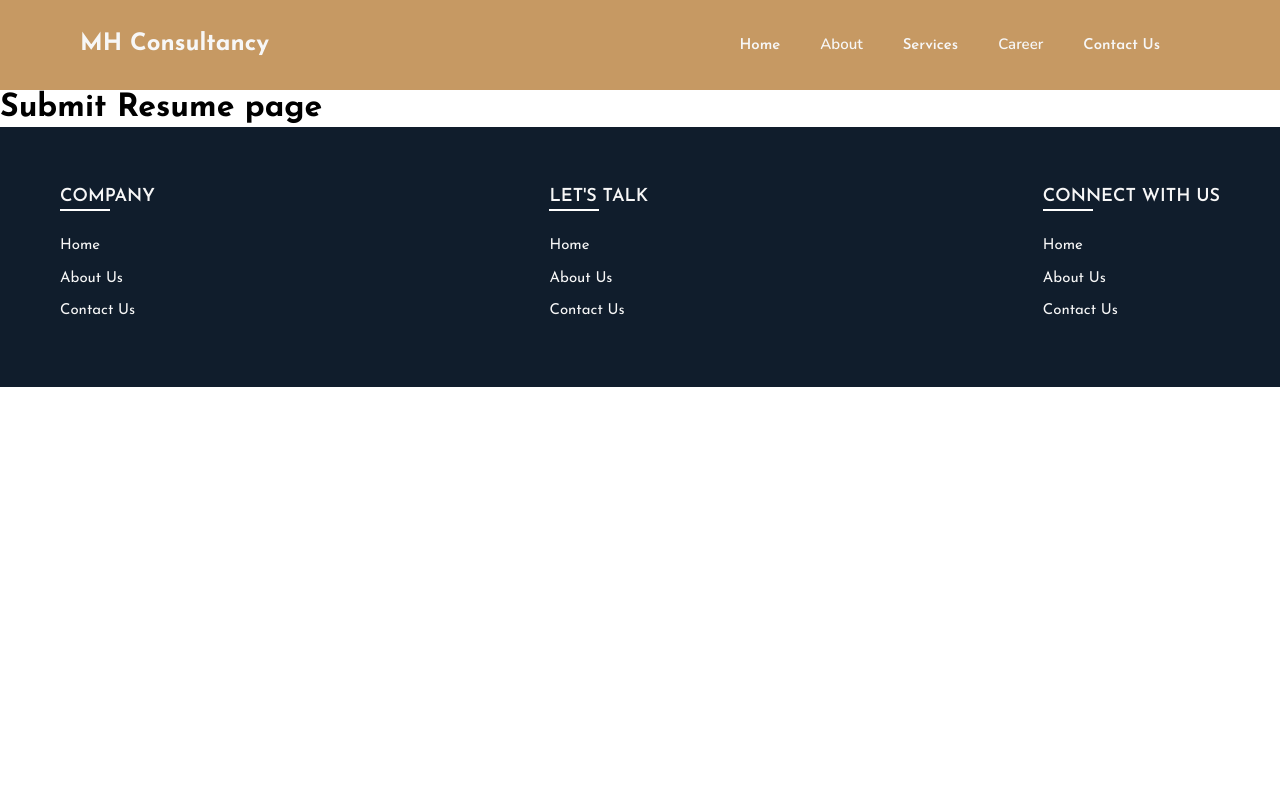
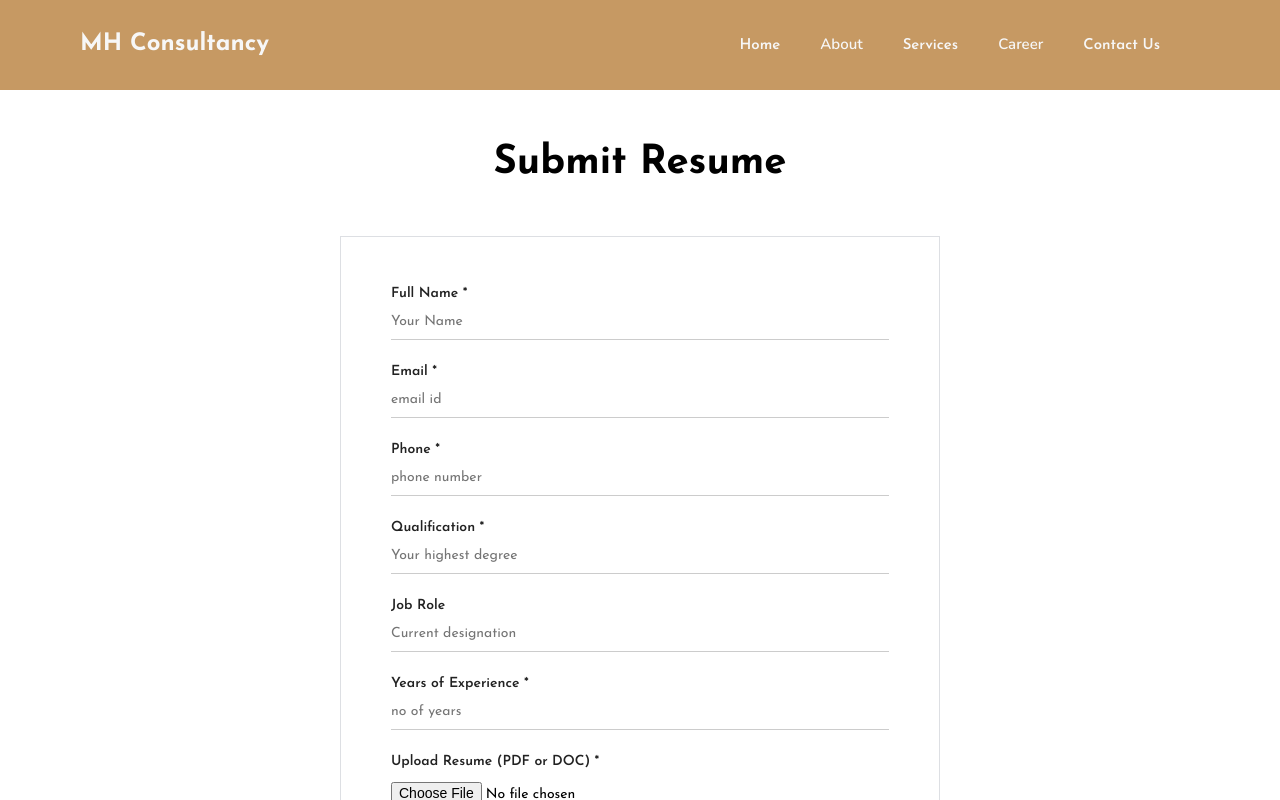
Before and after one commit to Agasthian/morpheusV2.0, a React (Create React App) app: page /submit-resume in a window 1280 px wide. Shown: the top 800 px of the page. Built offline with nearby package versions, Linux system fonts and the light colour scheme.

Commit message:
Added submit reume page with user submition form

```diff
--- a/src/components/jobForm/jobForm.styles.scss
+++ b/src/components/jobForm/jobForm.styles.scss
@@ -20,11 +20,13 @@
         font-weight: 600;
         color: #222;
         text-align: left;
+        padding-top: 1.2rem;
+        line-height: 1rem;
       }
 
       input,
       textarea {
-        padding: 1rem 0rem;
+        padding-bottom: 1rem;
         font-size: 1.4rem;
         border: none;
         border-bottom: 1px solid #ccc;
--- a/src/pages/careers/submit-resume.component.jsx
+++ b/src/pages/careers/submit-resume.component.jsx
@@ -2,6 +2,7 @@ import React from "react";
 import { Helmet } from "react-helmet";
 
 import Layout from "../../components/layout/layout";
+import "./submit-resume.styles.scss";
 
 const SubmitResume = () => {
   return (
@@ -9,7 +10,68 @@ const SubmitResume = () => {
       <Helmet>
         <title>MHConsultancy | Careers </title>
       </Helmet>
-      <h1>Submit Resume page</h1>
+      <div className="submit-resume_wrapper container">
+        <div className="heroSection">
+          <h1>Submit Resume</h1>
+        </div>
+        <form
+          name="submit-resume"
+          method="POST"
+          data-netlify="true"
+          encType="multipart/form-data"
+          netlify-honeypot="bot-field"
+          style={{
+            display: "flex",
+            flexDirection: "column",
+            gap: "15px",
+            maxWidth: "600px",
+            margin: "0 auto",
+          }}
+        >
+          {/* Hidden input for Netlify */}
+          <input type="hidden" name="form-name" value="job-application" />
+          <input type="hidden" name="bot-field" />
+
+          <label htmlFor="fullName">Full Name *</label>
+          <input type="text" name="fullName" placeholder="Your Name" required />
+
+          <label htmlFor="email">Email *</label>
+          <input type="email" name="email" placeholder="email id" required />
+
+          <label htmlFor="phone">Phone *</label>
+          <input type="tel" name="phone" placeholder="phone number" required />
+
+          <label htmlFor="qualification">Qualification *</label>
+          <input
+            type="text"
+            name="qualification"
+            placeholder="Your highest degree"
+            required
+          />
+
+          <label htmlFor="desgination">Job Role </label>
+          <input
+            type="text"
+            name="desgination"
+            placeholder="Current designation"
+          />
+
+          <label htmlFor="experience">Years of Experience *</label>
+          <input
+            type="text"
+            name="experience"
+            placeholder="no of years"
+            required
+          />
+
+          <label htmlFor="resume">Upload Resume (PDF or DOC) *</label>
+          <input type="file" name="resume" accept=".pdf,.doc,.docx" required />
+
+          <button type="submit" className="btn btn--gold">
+            Submit Application
+          </button>
+        </form>
+      </div>
     </Layout>
   );
 };
--- /dev/null
+++ b/src/pages/careers/submit-resume.styles.scss
@@ -0,0 +1,42 @@
+.submit-resume_wrapper {
+  margin-bottom: 3rem;
+  form {
+    border: 1px solid #dddfe3;
+    padding: 4rem 5rem;
+    display: flex;
+    flex-direction: column;
+    gap: 2rem;
+    width: 600px;
+    margin: 0 auto;
+
+    label {
+      font-size: 1.4rem;
+      font-weight: 600;
+      color: #222;
+      text-align: left;
+      padding-top: 1.2rem;
+      line-height: 1rem;
+    }
+
+    input,
+    textarea {
+      padding-bottom: 1rem;
+      font-size: 1.4rem;
+      border: none;
+      border-bottom: 1px solid #ccc;
+
+      background-color: #fff;
+      transition: border-color 0.3s ease;
+
+      &:focus {
+        border-color: #0a66c2;
+        outline: none;
+      }
+    }
+
+    textarea {
+      resize: vertical;
+      min-height: 80px;
+    }
+  }
+}
```
